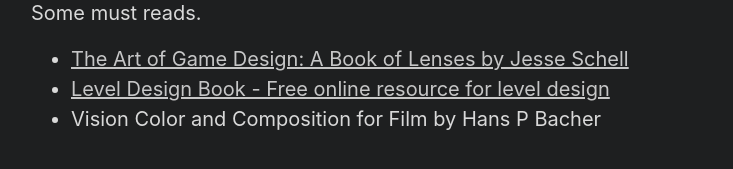
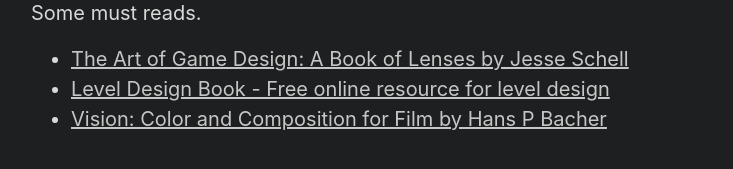
Before and after one commit to Casmo/casmo.github.io, a Jekyll site: the page built from resources.md, in a window 1280 px wide. Shown: the part 459-628 px from the top of the page, without its empty margins (273-1006 px from the left). Built offline with Jekyll 4.4.1, drawn with Linux system fonts in a browser that asks for light colours; some of the changed lines change nothing that is shown.

Commit message:
Compressing

```diff
--- a/resources.md
+++ b/resources.md
@@ -17,6 +17,6 @@
 
 Some must reads.
 
-* <a href="https://www.amazon.com/Art-Game-Design-Lenses-Third-dp-1138632058/dp/1138632058">The Art of Game Design: A Book of Lenses by Jesse Schell</a>
-* <a href="https://book.leveldesignbook.com/">Level Design Book - Free online resource for level design</a>
-* Vision Color and Composition for Film by Hans P Bacher
+* <a href="https://www.amazon.com/Art-Game-Design-Lenses-Third-dp-1138632058/dp/1138632058" target="_blank">The Art of Game Design: A Book of Lenses by Jesse Schell</a>
+* <a href="https://book.leveldesignbook.com/" target="_blank">Level Design Book - Free online resource for level design</a>
+* <a href="https://www.amazon.com/Vision-Composition-Hans-P-Bacher/dp/1786272202" target="_blank">Vision: Color and Composition for Film by Hans P Bacher</a>
```
Also changed, not shown: assets/posts/Norilsk-Russia-colors.jpg.
